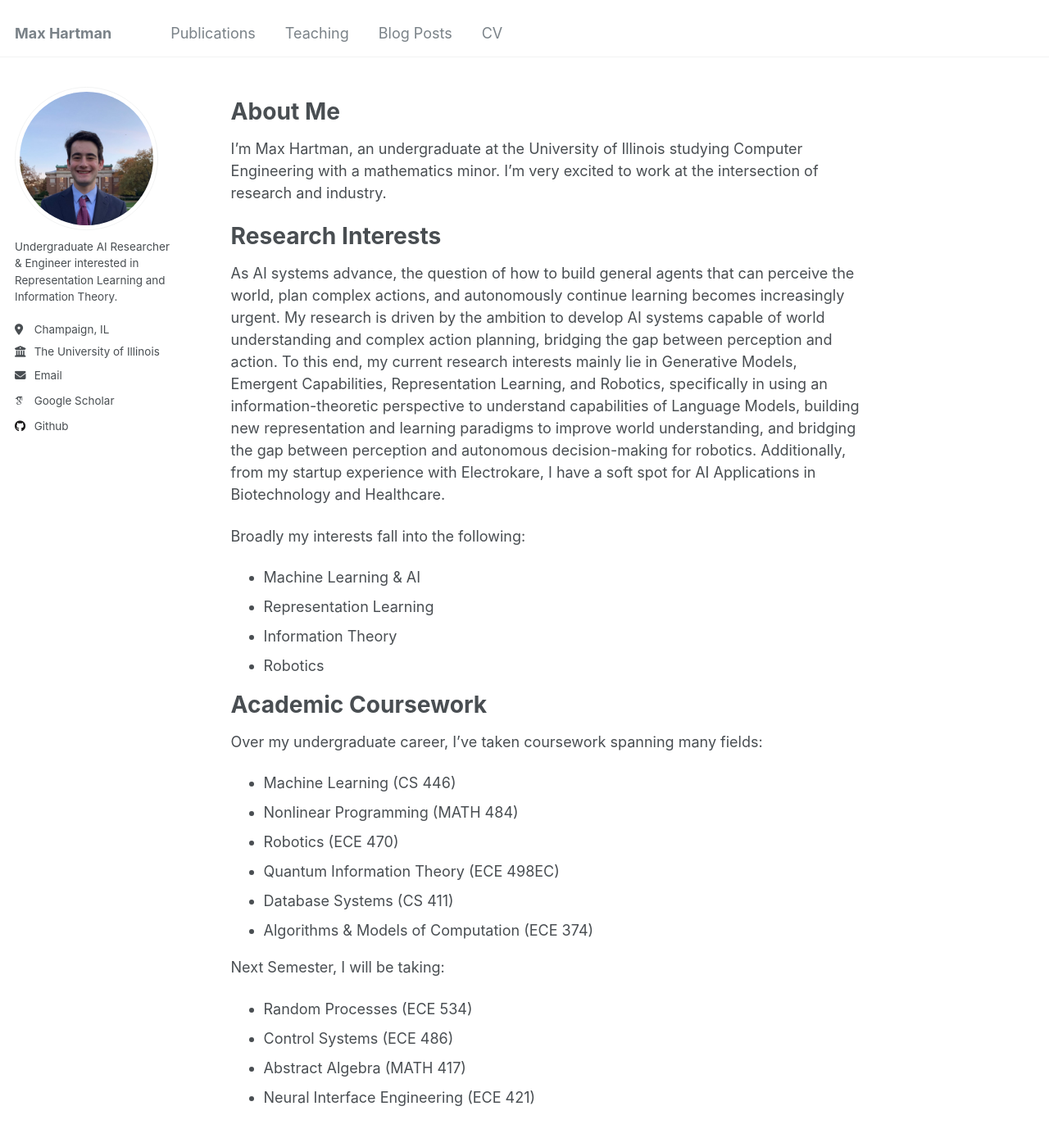
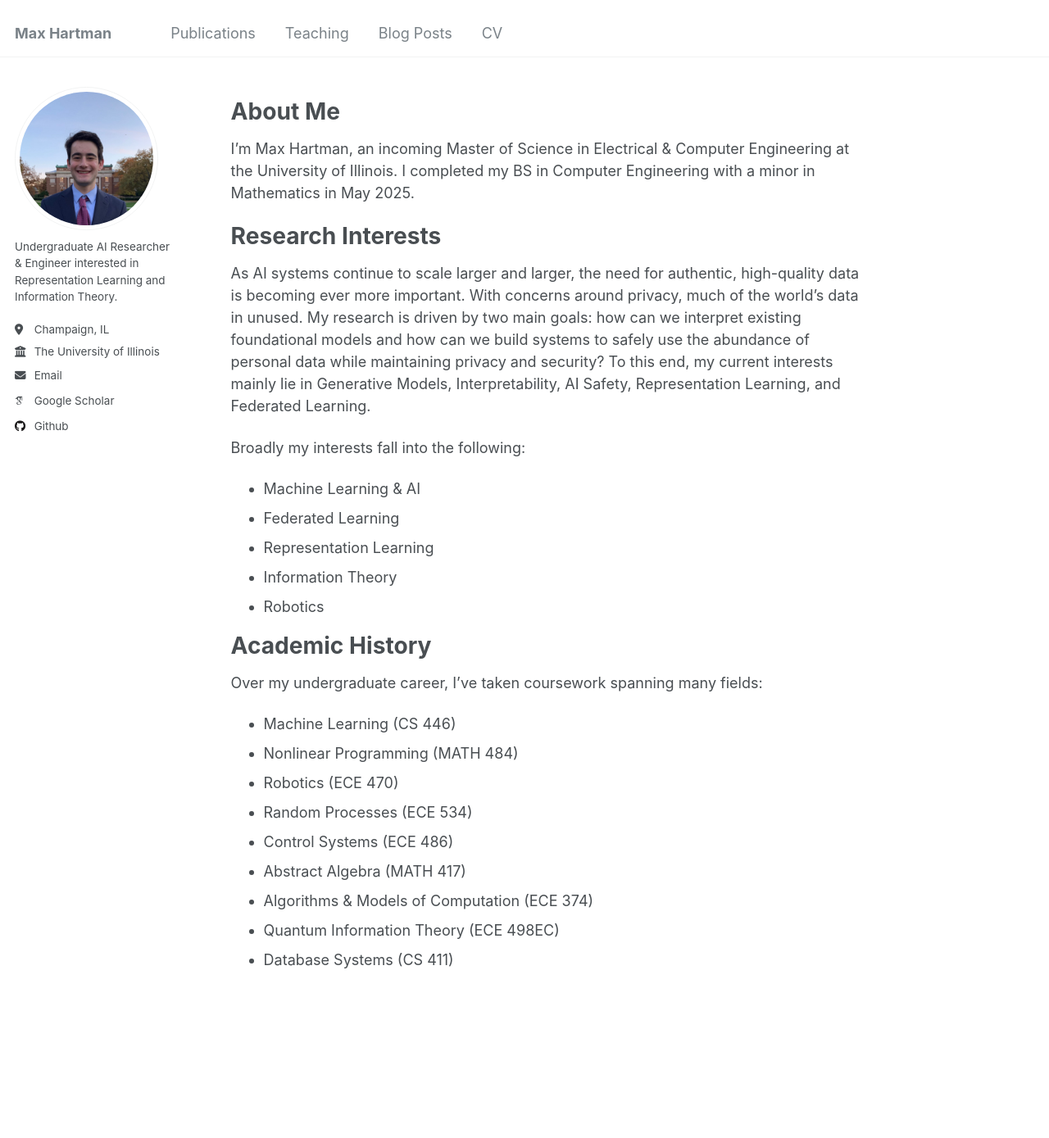
Before and after one commit to MaxBHartman/maxbhartman.github.io, a Jekyll site: the page built from _pages/about.md, in a window 1280 px wide and 1400 px high. Shown: the top 1389 px of the window at 82% size. Built offline with Jekyll 4.4.1, drawn with Linux system fonts in a browser that asks for light colours; some web fonts are replaced.

Commit message:
Small updates

```diff
--- a/_pages/about.md
+++ b/_pages/about.md
@@ -8,30 +8,28 @@ redirect_from:
 ---
 About Me
 =====
-I'm Max Hartman, an undergraduate at the University of Illinois studying Computer Engineering with a mathematics minor. I'm very excited to work at the intersection of research and industry.
+I'm Max Hartman, an incoming Master of Science in Electrical & Computer Engineering at the University of Illinois. I completed my BS in Computer Engineering with a minor in Mathematics in May 2025.
 
 Research Interests
 =====
-As AI systems advance, the question of how to build general agents that can perceive the world, plan complex actions, and autonomously continue learning becomes increasingly urgent. My research is driven by the ambition to develop AI systems capable of world understanding and complex action planning, bridging the gap between perception and action. To this end, my current research interests mainly lie in Generative Models, Emergent Capabilities, Representation Learning, and Robotics, specifically in using an information-theoretic perspective to understand capabilities of Language Models, building new representation and learning paradigms to improve world understanding, and bridging the gap between perception and autonomous decision-making for robotics. Additionally, from my startup experience with Electrokare, I have a soft spot for AI Applications in Biotechnology and Healthcare.
+As AI systems continue to scale larger and larger, the need for authentic, high-quality data is becoming ever more important. With concerns around privacy, much of the world's data in unused. My research is driven by two main goals: how can we interpret existing foundational models and how can we build systems to safely use the abundance of personal data while maintaining privacy and security? To this end, my current interests mainly lie in Generative Models, Interpretability, AI Safety, Representation Learning, and Federated Learning.
 
 Broadly my interests fall into the following:
 - Machine Learning & AI
+- Federated Learning
 - Representation Learning
 - Information Theory
 - Robotics
 
-Academic Coursework
+Academic History
 =====
 Over my undergraduate career, I've taken coursework spanning many fields:
 * Machine Learning (CS 446)
 * Nonlinear Programming (MATH 484)
 * Robotics (ECE 470)
-* Quantum Information Theory (ECE 498EC)
-* Database Systems (CS 411)
-* Algorithms & Models of Computation (ECE 374)
-
-Next Semester, I will be taking:
 * Random Processes (ECE 534)
 * Control Systems (ECE 486)
 * Abstract Algebra (MATH 417)
-* Neural Interface Engineering (ECE 421)
+* Algorithms & Models of Computation (ECE 374)
+* Quantum Information Theory (ECE 498EC)
+* Database Systems (CS 411)
```
Also changed, not shown: _publications/sparseJEPA_2024.md (+1 -1 lines), experience.md (+1 -0 lines), research.md (+2 -2 lines).
